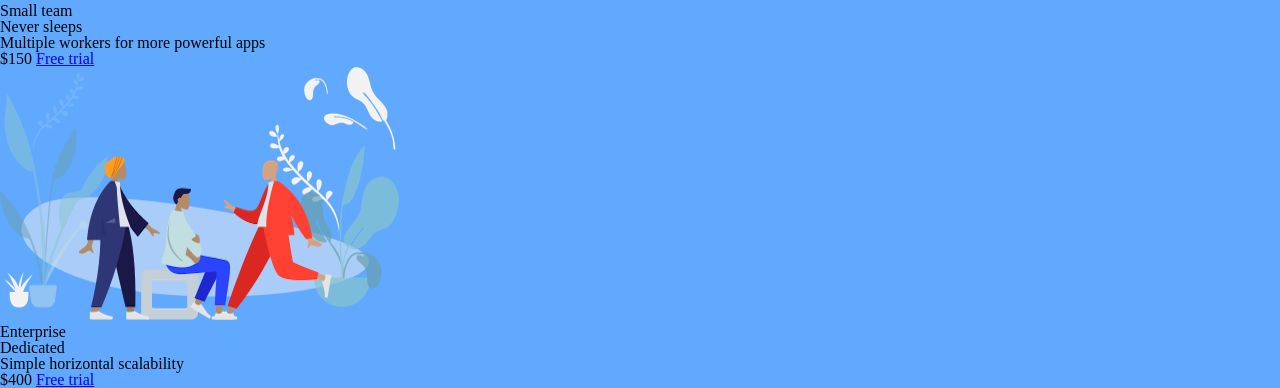
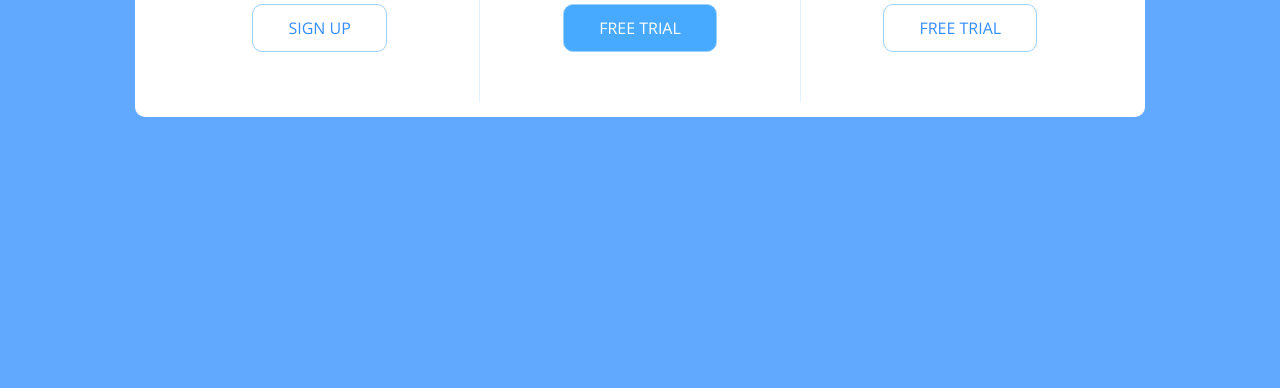
Before and after one commit to rajsahu2004/Colt-Steele-WEBD-Assignments, a plain HTML site: page pricetable.html in a window 1280 px wide. Shown: the part 575-963 px from the top of the page. After the commit the page ends 800 px from the top, so only its background shows below. Drawn offline with nearby package versions, Linux system fonts and the light colour scheme.

Commit message:
updating

```diff
--- a/pricetable.css
+++ b/pricetable.css
@@ -3,87 +3,19 @@
    License: none (public domain)
 */
 
-html,
-body,
-div,
-span,
-applet,
-object,
-iframe,
-h1,
-h2,
-h3,
-h4,
-h5,
-h6,
-p,
-blockquote,
-pre,
-a,
-abbr,
-acronym,
-address,
-big,
-cite,
-code,
-del,
-dfn,
-em,
-img,
-ins,
-kbd,
-q,
-s,
-samp,
-small,
-strike,
-strong,
-sub,
-sup,
-tt,
-var,
-b,
-u,
-i,
-center,
-dl,
-dt,
-dd,
-ol,
-ul,
-li,
-fieldset,
-form,
-label,
-legend,
-table,
-caption,
-tbody,
-tfoot,
-thead,
-tr,
-th,
-td,
-article,
-aside,
-canvas,
-details,
-embed,
-figure,
-figcaption,
-footer,
-header,
-hgroup,
-menu,
-nav,
-output,
-ruby,
-section,
-summary,
-time,
-mark,
-audio,
-video {
+html, body, div, span, applet, object, iframe,
+h1, h2, h3, h4, h5, h6, p, blockquote, pre,
+a, abbr, acronym, address, big, cite, code,
+del, dfn, em, img, ins, kbd, q, s, samp,
+small, strike, strong, sub, sup, tt, var,
+b, u, i, center,
+dl, dt, dd, ol, ul, li,
+fieldset, form, label, legend,
+table, caption, tbody, tfoot, thead, tr, th, td,
+article, aside, canvas, details, embed,
+figure, figcaption, footer, header, hgroup,
+menu, nav, output, ruby, section, summary,
+time, mark, audio, video {
 	margin: 0;
 	padding: 0;
 	border: 0;
@@ -91,49 +23,134 @@ video {
 	font: inherit;
 	vertical-align: baseline;
 }
-
 /* HTML5 display-role reset for older browsers */
-article,
-aside,
-details,
-figcaption,
-figure,
-footer,
-header,
-hgroup,
-menu,
-nav,
-section {
+article, aside, details, figcaption, figure,
+footer, header, hgroup, menu, nav, section {
 	display: block;
 }
-
 body {
 	line-height: 1;
 }
-
-ol,
-ul {
+ol, ul {
 	list-style: none;
 }
-
-blockquote,
-q {
+blockquote, q {
 	quotes: none;
 }
-
-blockquote:before,
-blockquote:after,
-q:before,
-q:after {
+blockquote:before, blockquote:after,
+q:before, q:after {
 	content: '';
 	content: none;
 }
-
 table {
 	border-collapse: collapse;
 	border-spacing: 0;
 }
-body{
+
+html {
+  box-sizing: border-box;
+  font-family: 'Open Sans', sans-serif;
+}
+
+body {
   background-color: #60a9ff;
+  display: flex;
+  justify-content: center;
+  align-items: center;
+  min-height: 100vh;
+}
 
+.panel {
+  background-color: white;
+  border-radius: 10px;
+  padding: 15px 25px;
+  width: 100%;
+  max-width: 960px;
+  display: flex;
+  flex-direction: column;
+  text-align: center;
+  text-transform: uppercase;
 }
+
+.pricing-plan {
+  border-bottom: 1px solid #e1f1ff;
+}
+.pricing-plan:last-child {
+  border-bottom: none;
+}
+
+.pricing-img {
+  margin-bottom: 25px;
+  max-width: 100%;
+}
+
+.pricing-header {
+  color: #888;
+  font-weight: 600;
+  letter-spacing: 1px;
+}
+
+.pricing-features {
+  margin: 50px 0 25px;
+  color: #016ff9;
+}
+
+.pricing-features-item {
+  font-weight: 600;
+  letter-spacing: 1px;
+  font-size: 12px;
+  line-height: 1.5;
+  padding: 15px 0;
+  border-top: 1px solid #e1f1ff;
+}
+
+.pricing-features-item:last-child{
+  border-bottom: 1px solid #e1f1ff;
+}
+
+.pricing-price {
+  color: #016ff9;
+  display: block;
+  font-size: 32px;
+  font-weight: 700;
+}
+
+.pricing-button {
+  border: 1px solid #9dd1ff;
+  border-radius: 10px;
+  color: #348efe;
+  display: inline-block;
+  padding: 15px 35px;
+  text-decoration: none;
+  margin: 25px 0;
+  transition: background-color 200ms ease-in-out;
+}
+
+.pricing-button:hover, .pricing-button:focus {
+  background-color: #e1f1ff;
+}
+
+.pricing-button.is-featured {
+  background-color: #48aaff;
+  color: white;
+}
+
+.pricing-button.is-featured:hover, .pricing-button.is-featured:focus{
+  background-color: #269aff;
+  color: white;
+}
+
+
+@media (min-width: 900px){
+  .panel {
+    flex-direction: row;
+  }
+  .pricing-plan {
+    border-bottom: none;
+    border-right: 1px solid #e1f1ff;
+    padding: 25px 50px;
+  }
+  .pricing-plan:last-child {
+    border-right: none;
+  }
+}
```
Also changed, not shown: assignment13.html (added, +20 -0 lines). Lines whose indentation alone changed are shown as unchanged.
